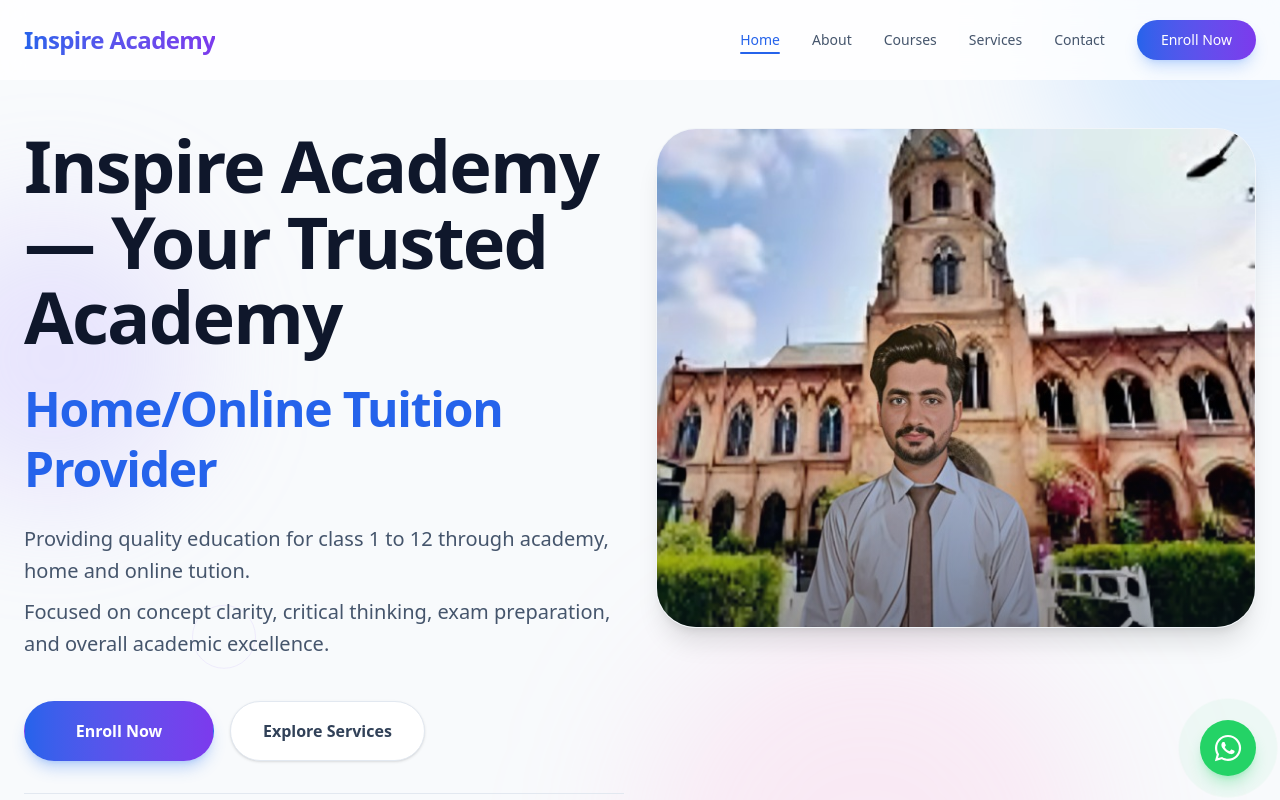
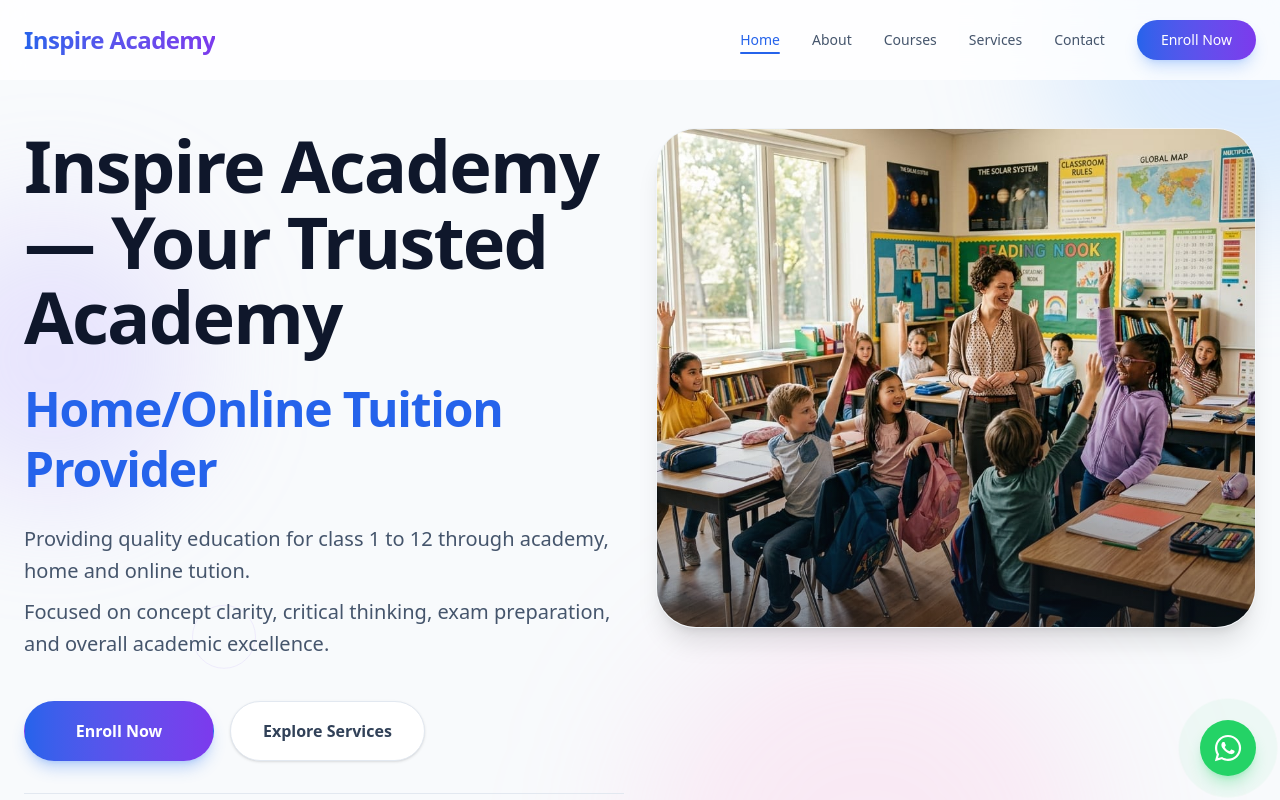
Before and after one commit to mudassirexplainsphysics7-ship-it/Inspire_acedimy_website, a Next.js app: page / in a window 1280 px wide. Shown: the top 800 px of the page. Built offline with nearby package versions, Linux system fonts and the light colour scheme.

Commit message:
initial comit

```diff
--- a/src/components/HeroSection.tsx
+++ b/src/components/HeroSection.tsx
@@ -177,7 +177,7 @@ export default function HeroSection() {
                         {/* User Provided Photography */}
                         <div className="absolute inset-0 rounded-[2rem] md:rounded-[2.5rem] overflow-hidden shadow-xl border border-slate-100">
                             <Image
-                                src="/mudassar.jpg"
+                                src="/mudassarr.jpg"
                                 alt="Mudassar Aslam - Lead Instructor"
                                 fill
                                 priority
```
Also changed, not shown: public/mudassarr.jpg (added).
